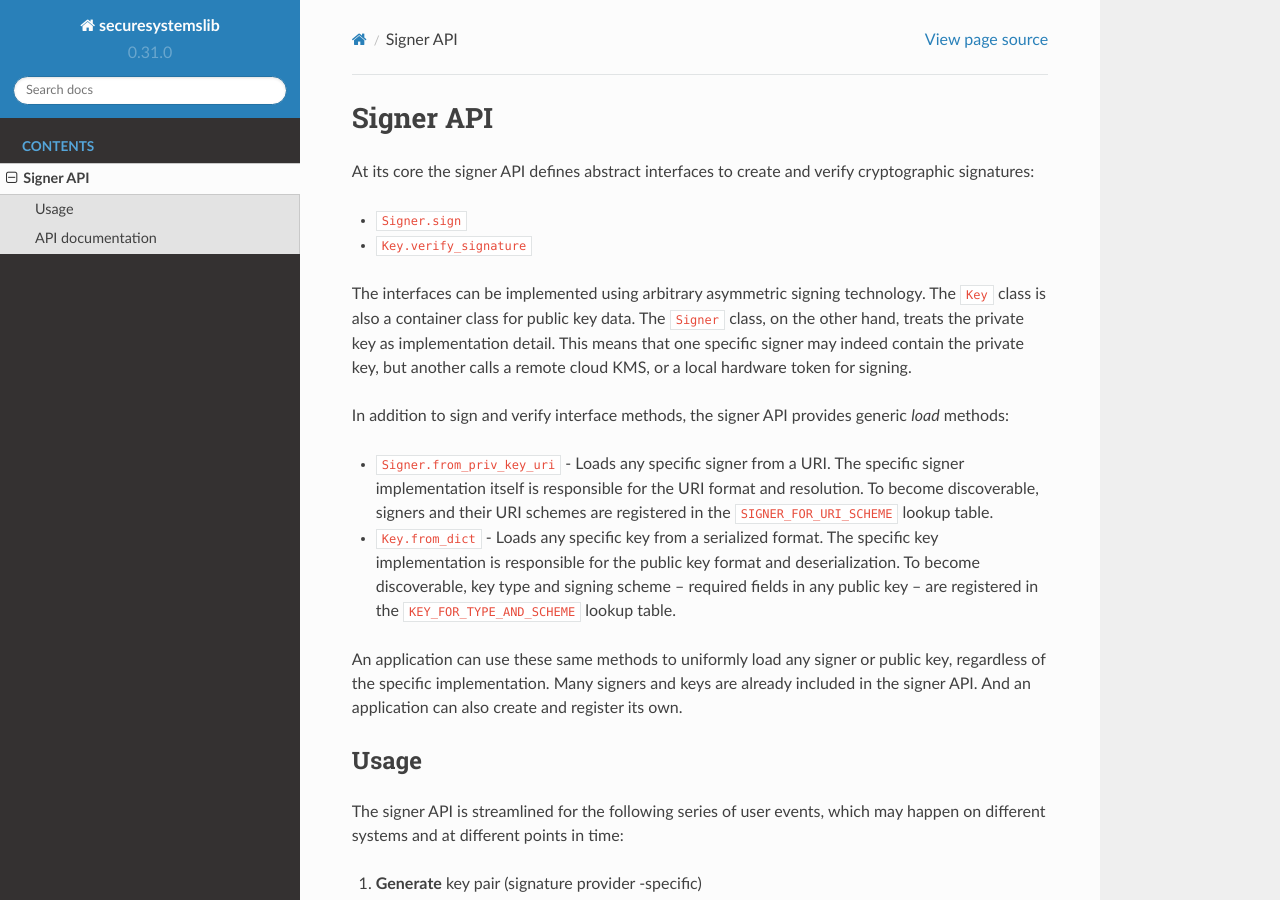
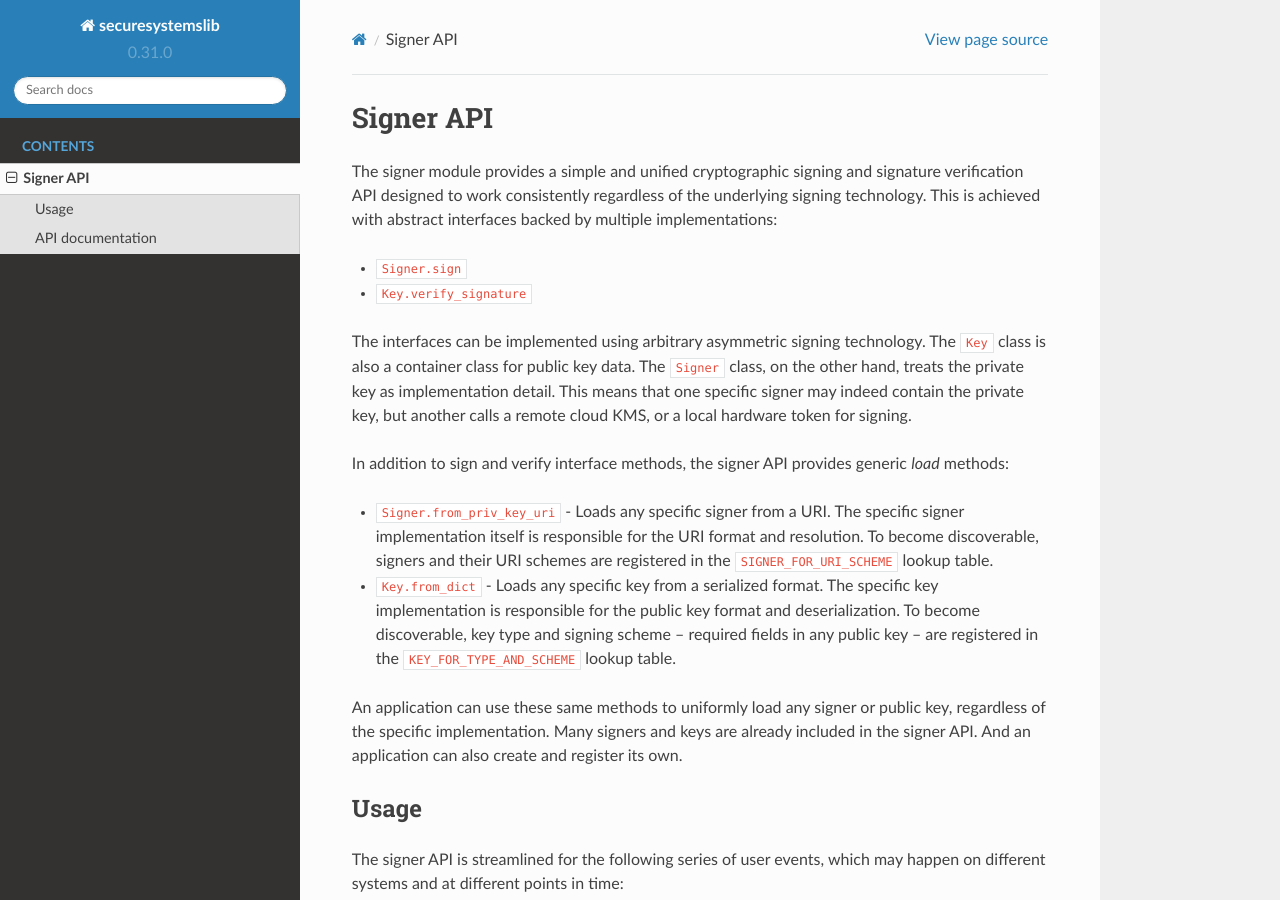
Before and after one commit to secure-systems-lab/securesystemslib, a Sphinx documentation site: the page built from docs/signer.rst, in a window 1280 px wide and 900 px high. Built offline with Sphinx 7.4.7 and the Read the Docs theme 2.0.0, drawn with Linux system fonts in a browser that asks for light colours.

Commit message:
Update docs/signer.rst
Co-authored-by: Jussi Kukkonen <jku@goto.fi>

```diff
--- a/docs/signer.rst
+++ b/docs/signer.rst
@@ -3,8 +3,7 @@ Signer API
 
 .. currentmodule:: securesystemslib.signer
 
-At its core the signer API defines abstract interfaces to create and verify
-cryptographic signatures:
+The signer module provides a simple and unified cryptographic signing and signature verification API designed to work consistently regardless of the underlying signing technology. This is achieved with abstract interfaces backed by multiple implementations:
 
 * ``Signer.sign``
 * ``Key.verify_signature``
```
